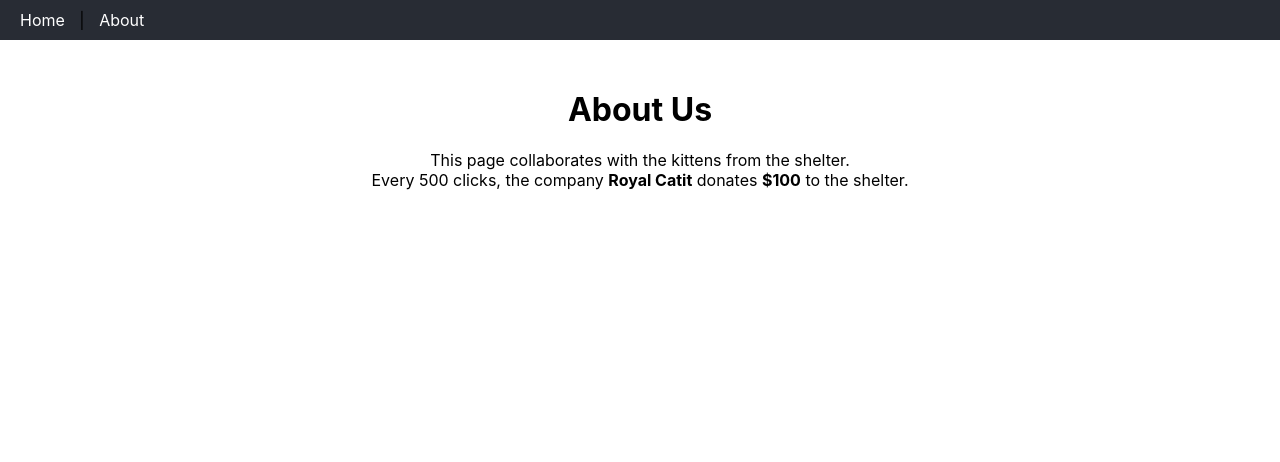
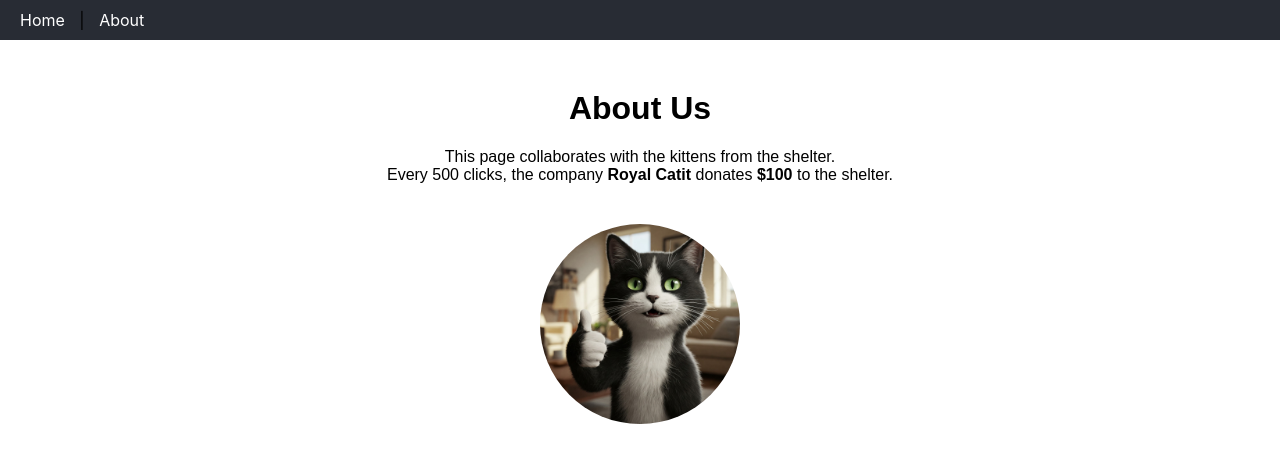
Before and after one commit to Floremila/catplace_app, a React (Create React App) app: page /about in a window 1280 px wide. Shown: the top 462 px of the page. Built offline with nearby package versions, Linux system fonts and the light colour scheme.

Commit message:
Add image to About.tsx

```diff
--- a/src/App.css
+++ b/src/App.css
@@ -38,9 +38,18 @@
 }
 
 
+
 .centered {
   text-align: center;
   margin-top: 50px;
+  font-family: Arial, sans-serif;
+}
+
+
+.question {
+  font-size: 18px;
+  font-weight: bold;
+  margin-bottom: 5px;
 }
 
 
@@ -49,6 +58,15 @@
   font-size: 16px;
   margin-bottom: 10px;
   text-align: center;
+  border: 2px solid #ccc;
+  border-radius: 5px;
+}
+
+
+.instructions {
+  font-size: 14px;
+  color: #555;
+  margin-bottom: 15px;
 }
 
 
@@ -60,11 +78,20 @@
   border: none;
   border-radius: 5px;
   color: white;
+  transition: 0.3s;
 }
 
 .cat-button:hover {
   background-color: #e68900;
 }
+
+
+.cat-counter {
+  font-size: 16px;
+  font-weight: bold;
+  margin-top: 15px;
+}
+
 
 .thanks {
   font-weight: bold;
@@ -72,3 +99,12 @@
   margin-top: 10px;
   color: #ff9800;
 }
+
+.about-image {
+  width: 200px;
+  height: 200px;
+  border-radius: 50%;
+  object-fit: cover;
+  display: block;
+  margin: 40px auto;
+}
--- a/src/pages/About.tsx
+++ b/src/pages/About.tsx
@@ -10,6 +10,8 @@
         Every 500 clicks, the company <strong>Royal Catit</strong> donates{" "}
         <strong>$100</strong> to the shelter.
       </p>
+
+      <img src="/cat-thumbs-up.png" alt="Cat giving a thumbs up" className="about-image" />
     </div>
   );
 };
```
Also changed, not shown: public/cat-thumbs-up.png (added).
